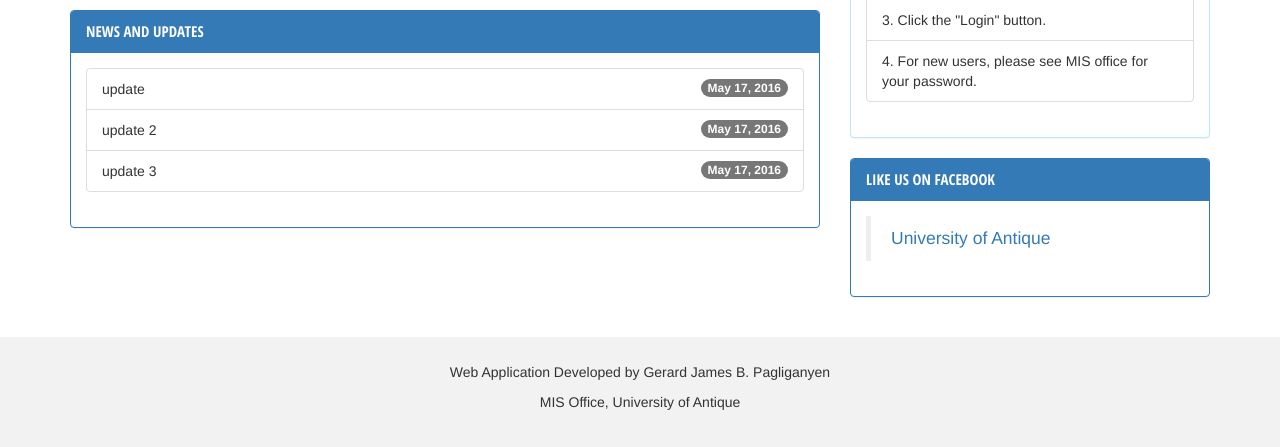
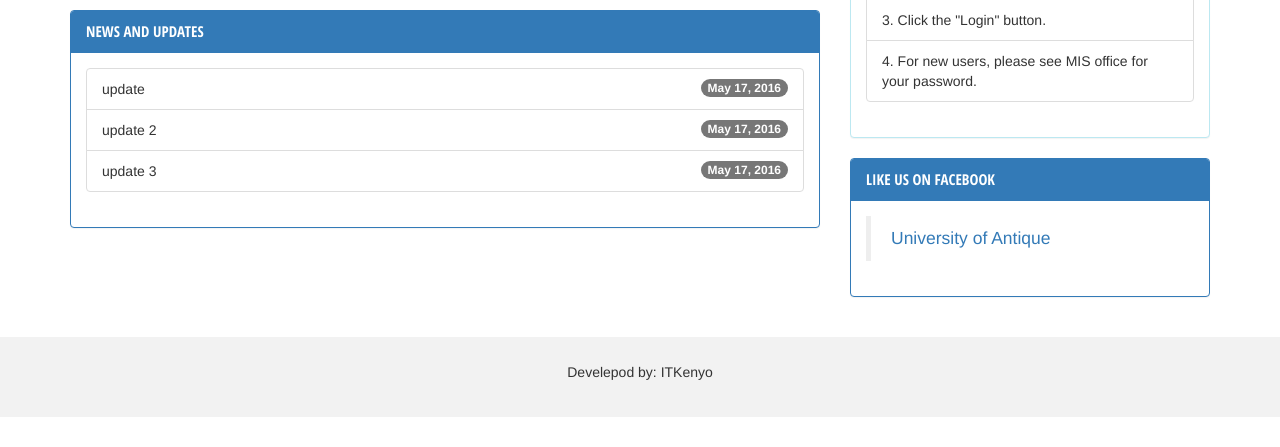
Before and after one commit to ua-devs/site_prototype, a PHP site: page / in a window 1280 px wide. Shown: the part 493-940 px from the top of the page. After the commit the page ends 910 px from the top, so only its background shows below. Run offline with PHP 8.4, Linux system fonts and the light colour scheme; some libraries are stand-ins or nearby versions.

Commit message:
change name in footer

```diff
--- a/index.php
+++ b/index.php
@@ -184,8 +184,7 @@
 
     <br>
     <footer class="container-fluid text-center">
-        <p>Web Application Developed by Gerard James B. Pagliganyen</p>
-        <p>MIS Office, University of Antique</p>
+        <p>Develepod by: ITKenyo</p>
     </footer>
 </body>
 
```
